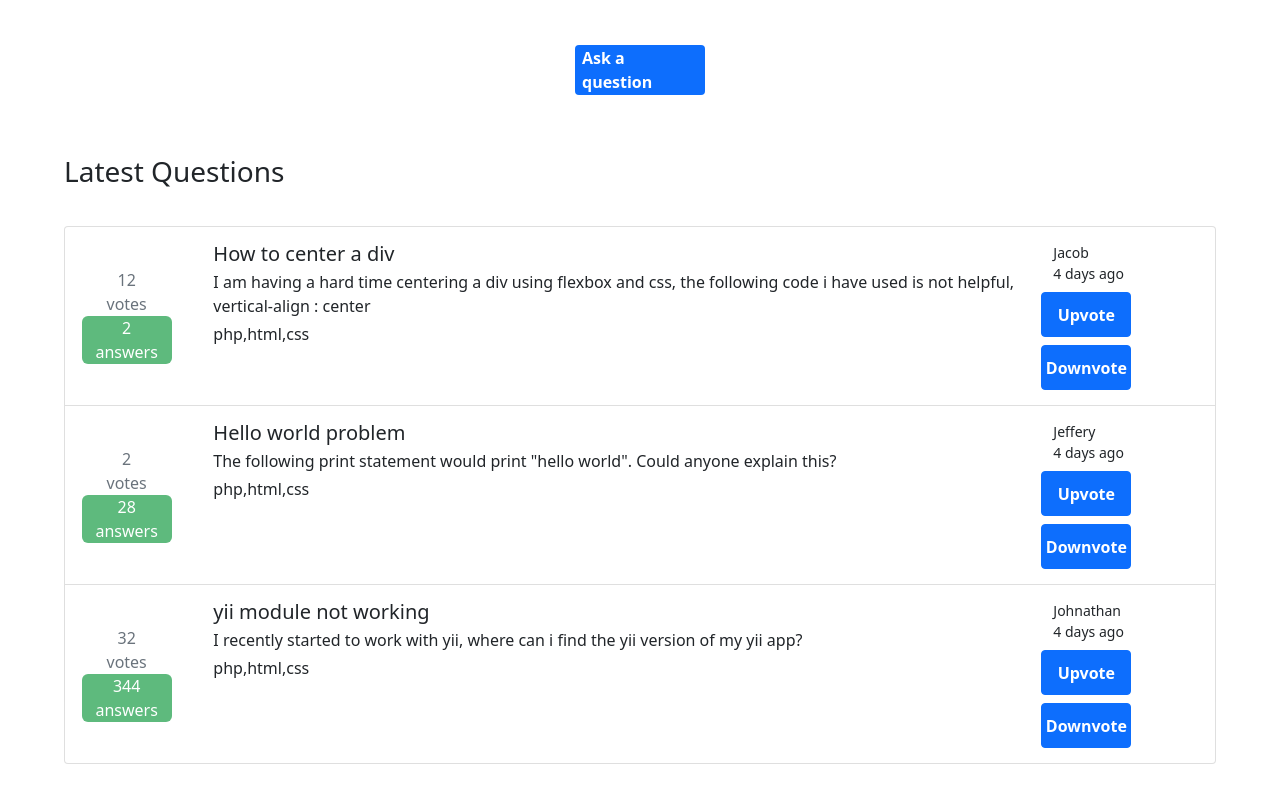
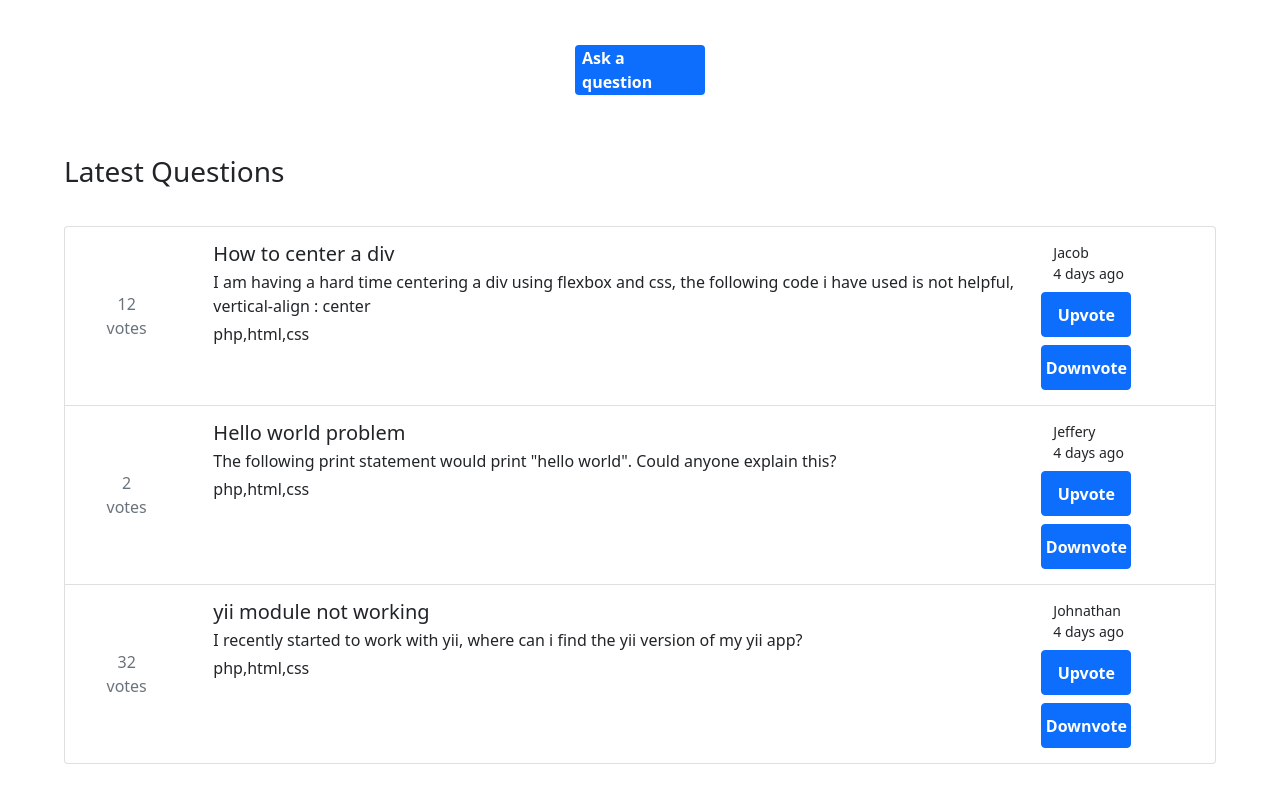
Before and after one commit to 2103562/witsOverflow, a Vue app: page / in a window 1280 px wide. Shown: the part 823-1623 px from the top of the page. Built offline with nearby package versions, Linux system fonts and the light colour scheme; no server answers.

Commit message:
Removed Green Answers under Latest Questions on Home Page

```diff
--- a/src/components/Home.vue
+++ b/src/components/Home.vue
@@ -149,9 +149,6 @@ export default {
                         </div>
 
                         <div class="answers-container">
-                            <p>{{question.answers}}</p>
-                            <p>answers</p>
-
                         </div>
                     </div>
 
```
